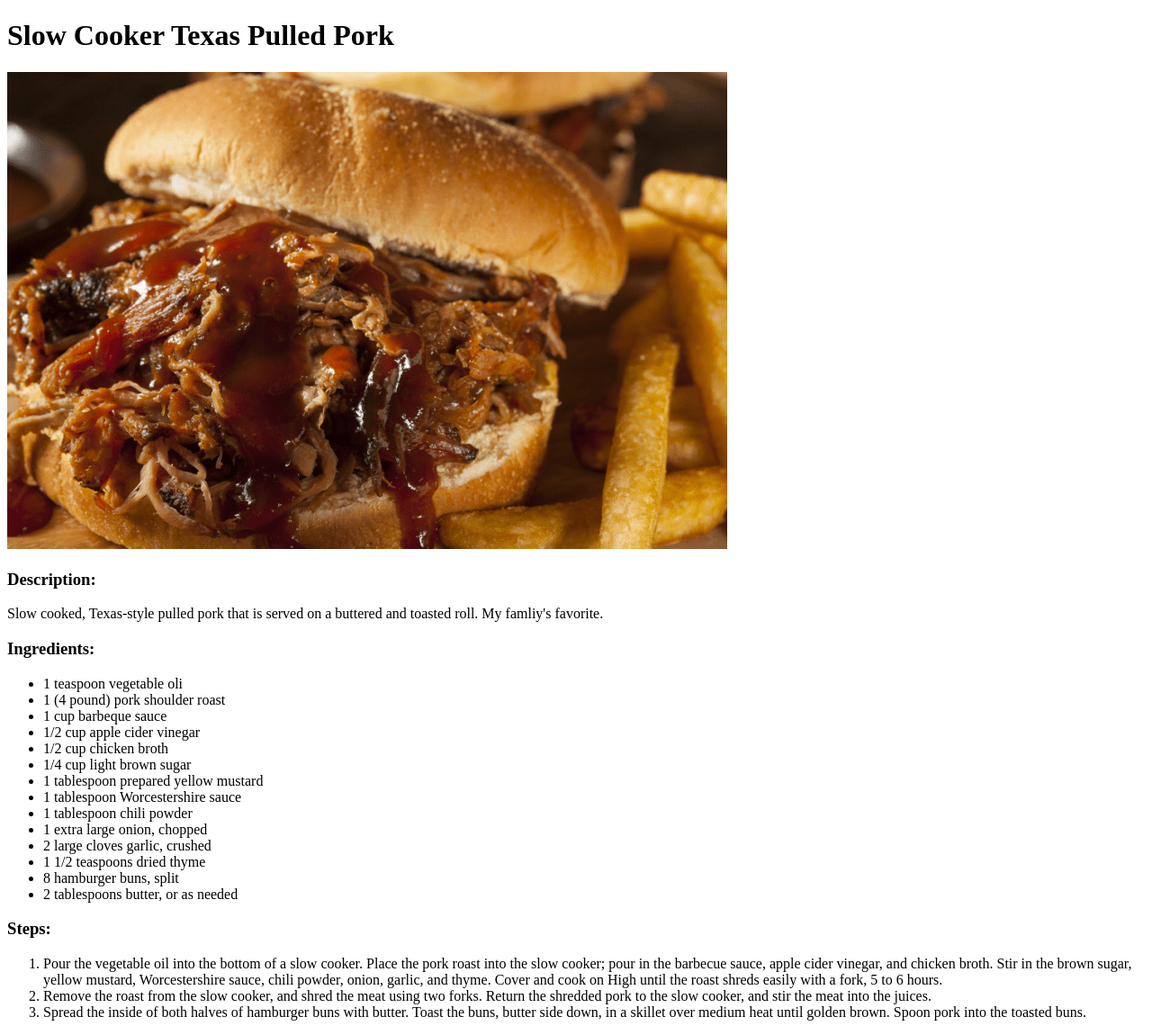
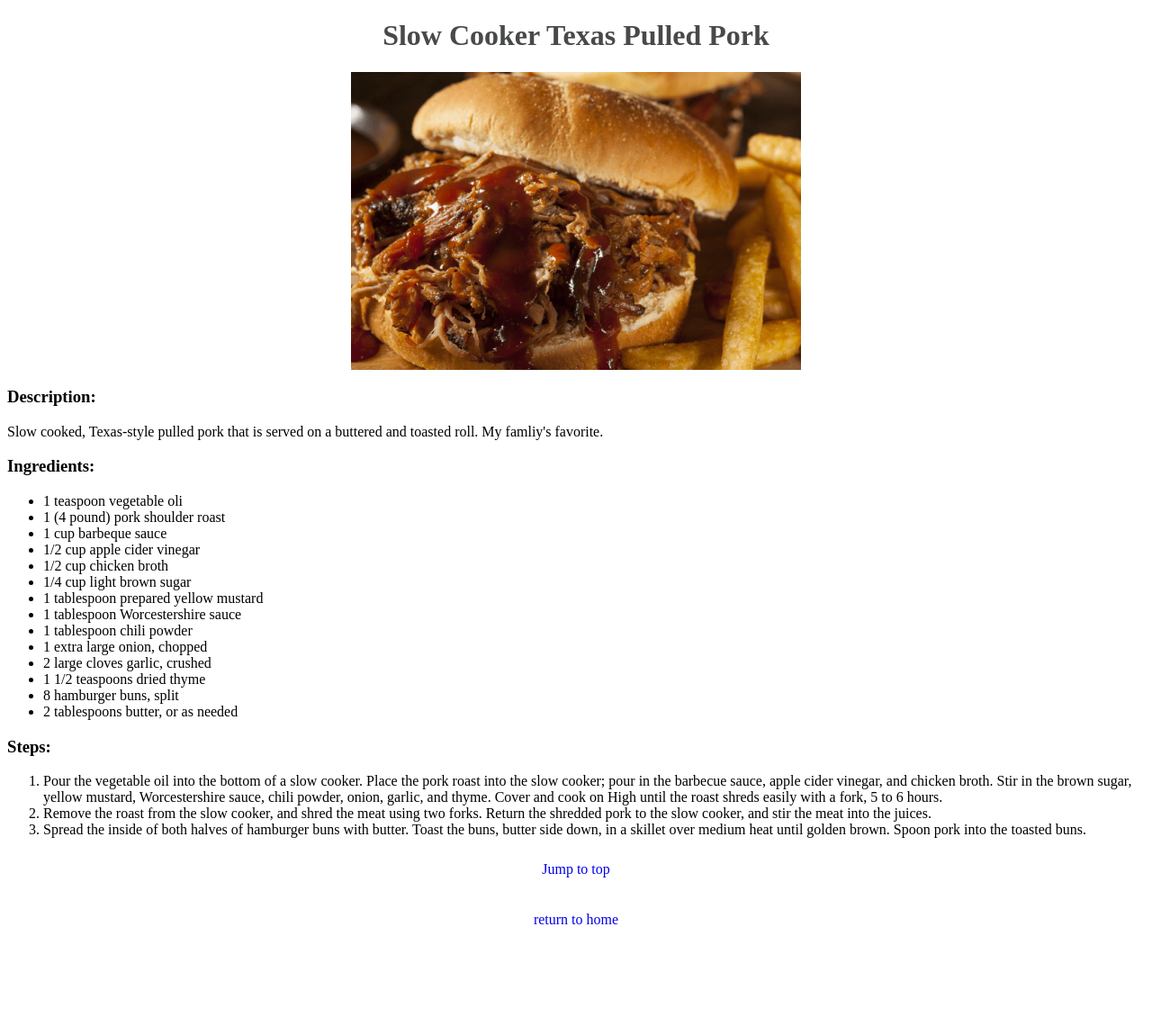
Before and after one commit to ida0913/odin-recipes, a plain HTML site: page recipes/pulled_pork.html in a window 1280 px wide. Shown: the whole page at 90% size. After the commit the page ends 1049 px from the top, so only its background shows below. Drawn offline with Linux system fonts and the light colour scheme.

Commit message:
idk atp just fucking around

```diff
--- a/recipes/pulled_pork.html
+++ b/recipes/pulled_pork.html
@@ -5,10 +5,11 @@
     <meta http-equiv="X-UA-Compatible" content="IE=edge" />
     <meta name="viewport" content="width=device-width, initial-scale=1.0" />
     <title>Slow Cooker Texas Pulled Pork</title>
+    <link rel="stylesheet" href="../styles.css" />
   </head>
   <body>
     <h1>Slow Cooker Texas Pulled Pork</h1>
-    <img src="../images/pulledpork.png" alt="image of pulled pork" />
+    <img class="inner" src="../images/pulledpork.png" alt="image of pulled pork" />
     <h3>Description:</h3>
     <p2
       >Slow cooked, Texas-style pulled pork that is served on a buttered and
@@ -51,5 +52,7 @@
         brown. Spoon pork into the toasted buns.
       </li>
     </ol>
+    <a href="#tip">Jump to top</a>
+    <a href="../index.html"><br>return to home</a>
   </body>
 </html>
--- /dev/null
+++ b/styles.css
@@ -0,0 +1,44 @@
+
+
+.title {
+  text-align: center;
+  font-weight: 1000;
+  color: #48494a;
+  margin: auto;
+}
+.inner{
+    display: block;
+    margin-left: auto;
+    margin-right: auto;
+    width: 500px;
+    height: auto;
+}
+
+h1{
+    text-align: center;
+    color:#48494a;
+    font-weight: bold;
+
+}
+
+a {
+    padding-top: 10px;
+    padding-bottom: 10px;
+    margin: 0 auto;
+    text-align: center;
+    align-self: center;
+    text-decoration: none;
+    display: block;
+  }
+
+  a:hover {
+    text-decoration:none;
+  }
+
+  a:active {
+    color: black;
+  }
+
+  a:visited {
+    color: black;
+  }
```
Also changed, not shown: index.html (+9 -4 lines), recipes/french_toast.html (+4 -1 lines), recipes/oatmeal_cookies.html (+4 -1 lines), images/chef.jpg (added).
